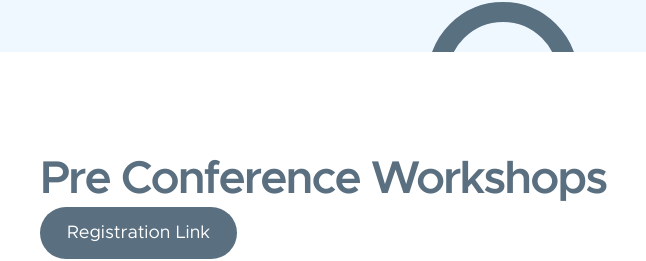
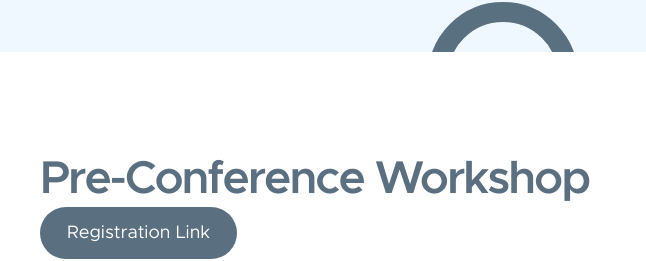
Before and after one commit to rajkumar12077/ieeen, a plain HTML site: page index.html in a window 1280 px wide. Shown: the part 3723-3984 px from the top of the page, 137-783 px from the left. Drawn offline with nearby package versions, Linux system fonts and the light colour scheme; some packages are replaced by stand-ins of ours; a script that the page names is missing.

Commit message:
Fix typo in 'Pre Conference Workshops' heading

```diff
--- a/index.html
+++ b/index.html
@@ -1062,7 +1062,7 @@
 
                     <div class="col-lg-10 col-12 m-auto">
                         <div class="d-flex flex-wrap align-items-center justify-content-between mb-4">
-                            <h2 class="mb-2 mb-lg-0">Pre Conference Workshops</h2>
+                            <h2 class="mb-2 mb-lg-0">Pre-Conference Workshop</h2>
 
                             <a href="images/preconfbro.jpg" target="_blank"
                                 class="custom-btn btn btn-sm smoothscroll">Download Broucher</a>
```
